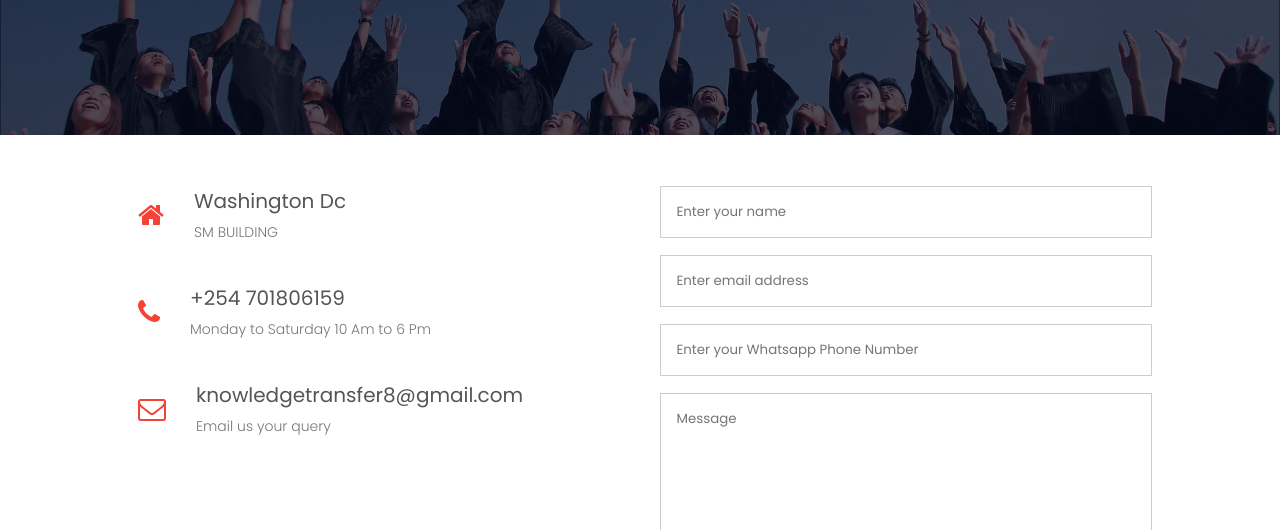
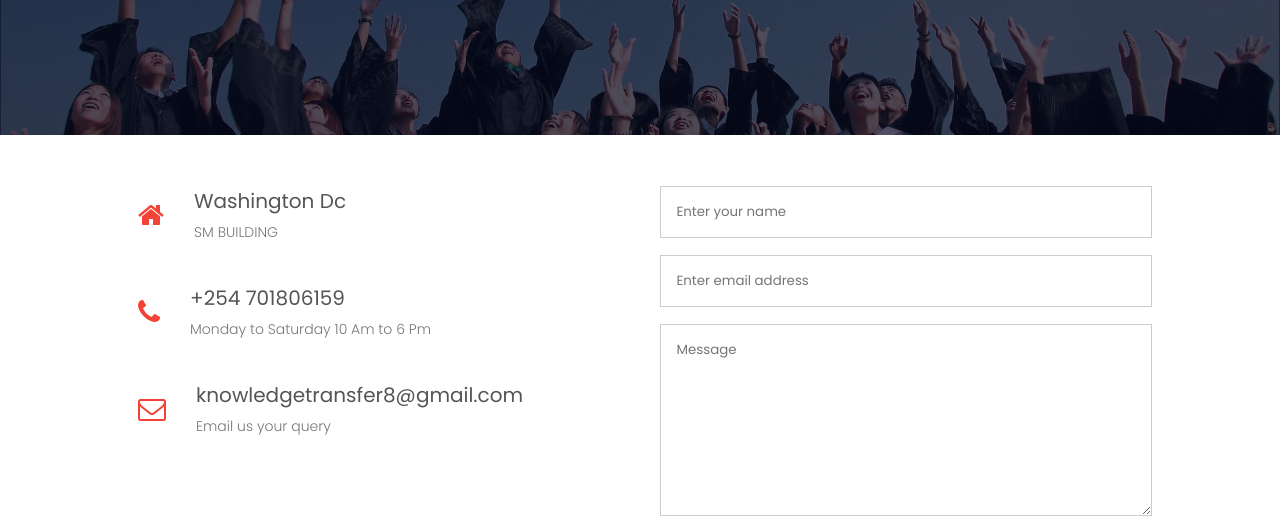
Before and after one commit to JosephMutwiri/STATSMJWEB, a plain HTML site: page contact.html in a window 1280 px wide. Shown: the part 265-795 px from the top of the page. Drawn offline with Linux system fonts and the light colour scheme; files whose address does not match are found by name.

Commit message:
Update contact.html

```diff
--- a/contact.html
+++ b/contact.html
@@ -85,7 +85,6 @@
                     <input type="hidden" name="access_key" value="2b3267c5-bed9-4c63-840d-0ba1c9aab55e">
                     <input type="text" name="name" placeholder="Enter your name" required>
                     <input type="email" name="email" placeholder="Enter email address" required>
-                    <input type="text" name="subject" placeholder="Enter your Whatsapp Phone Number " required>
                     <textarea rows="8" name="message" placeholder="Message" required></textarea>
                     <button type="submit" class="hero-btn red-btn">Send Message</button>
                     </form>
```
